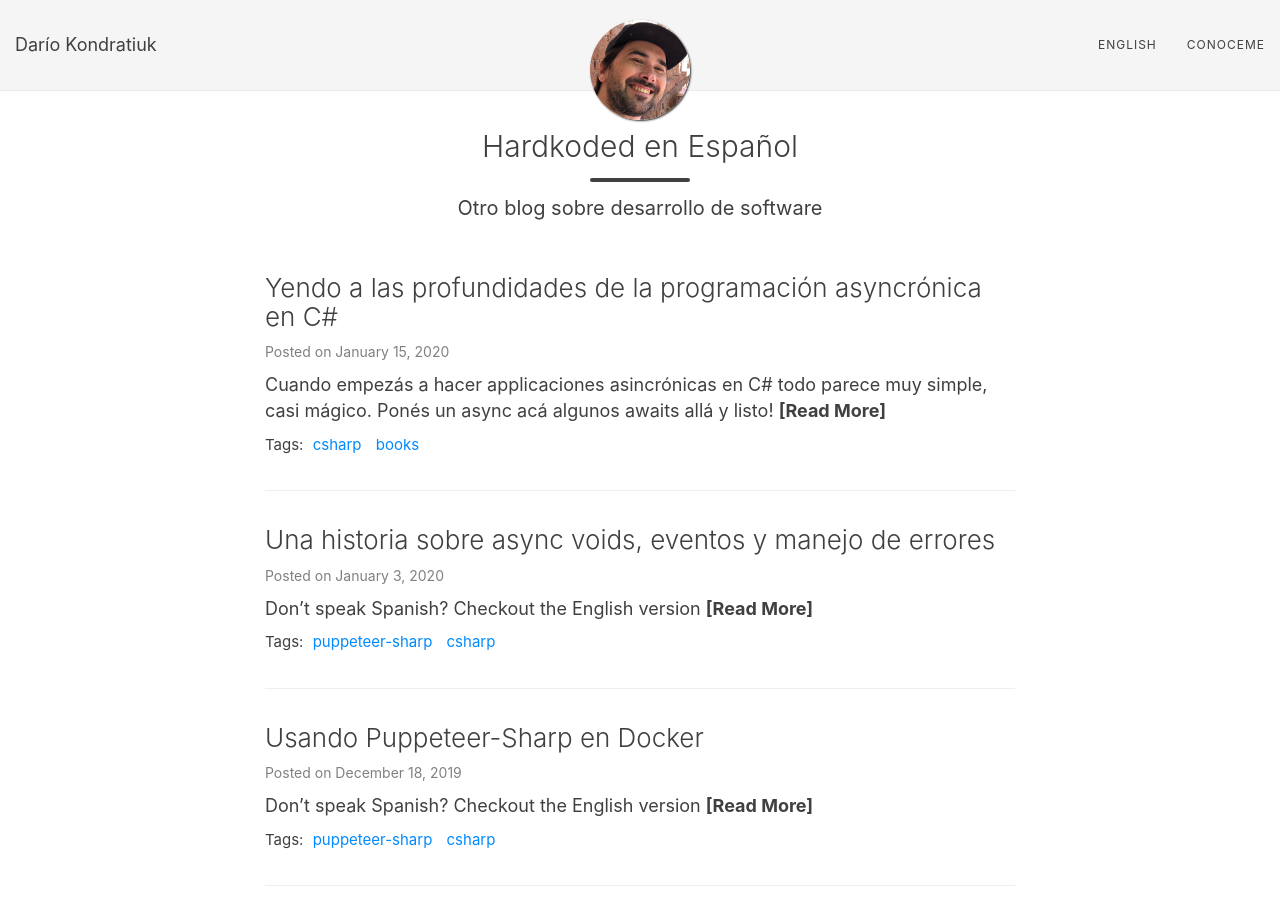
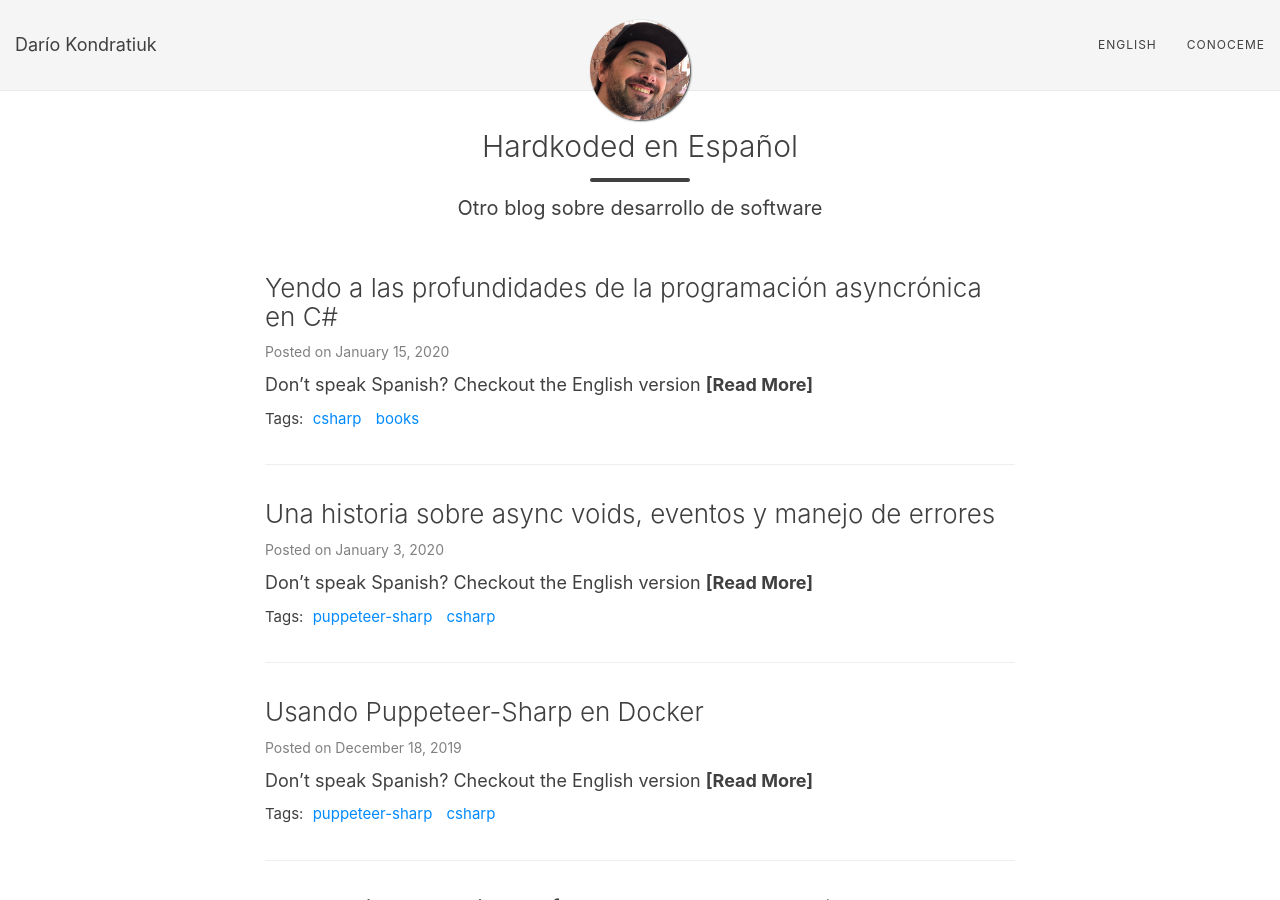
Before and after one commit to kblok/es, a Jekyll site: the page built from index.html, in a window 1280 px wide and 900 px high. Built offline with Jekyll 4.4.1, drawn with Linux system fonts in a browser that asks for light colours; nearby versions of some CDN libraries; the list of posts is cut into pages by our own code.

Commit message:
English link

```diff
--- a/_posts/2020-01-15-yendo-a-las-profundidades-async.md
+++ b/_posts/2020-01-15-yendo-a-las-profundidades-async.md
@@ -3,6 +3,8 @@ title: Yendo a las profundidades de la programación asyncrónica en C#
 tags: csharp books
 permalink: /blog/yendo-a-las-profundidades-async
 ---
+
+_Don't speak Spanish? Checkout the [English version](https://www.hardkoded.com/blog/going-deeper-async)_
 
 Cuando empezás a hacer applicaciones asincrónicas en C# todo parece muy simple, casi mágico. Ponés un async acá algunos awaits allá y listo!
 
```
